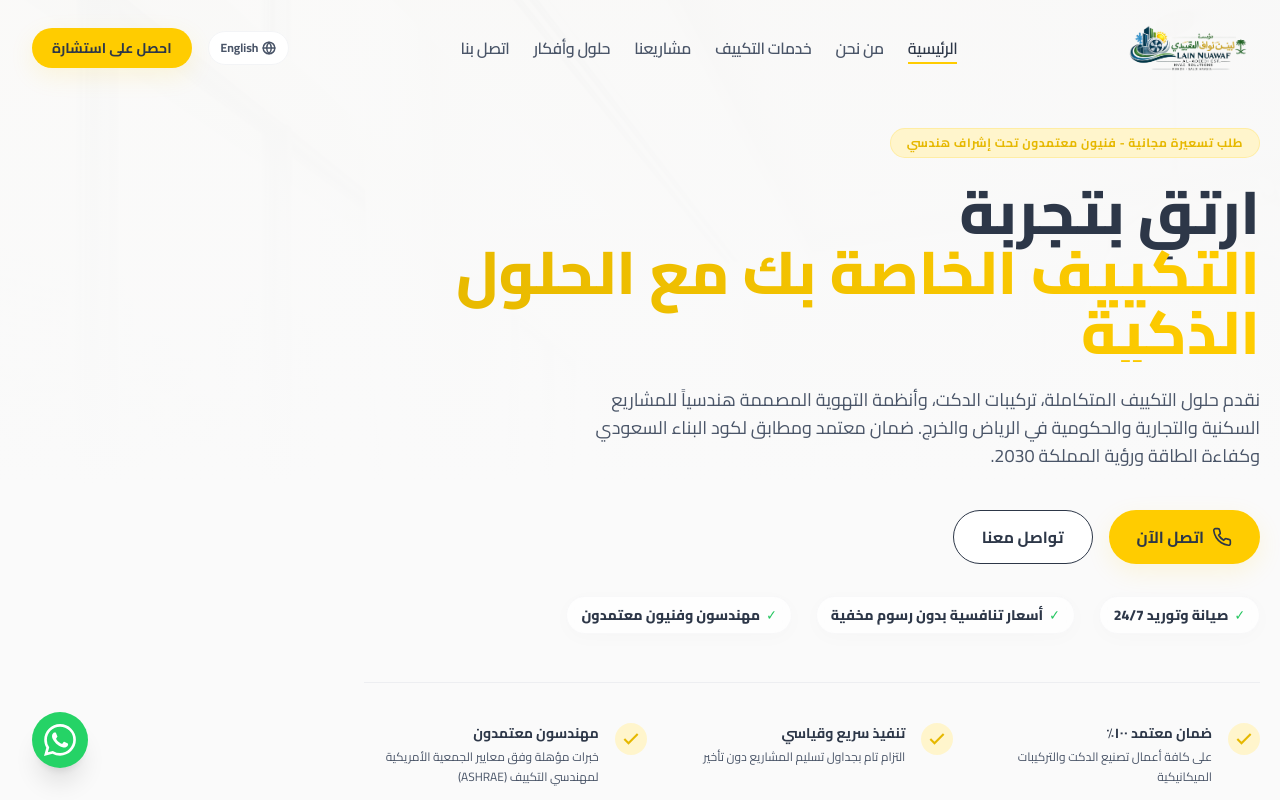
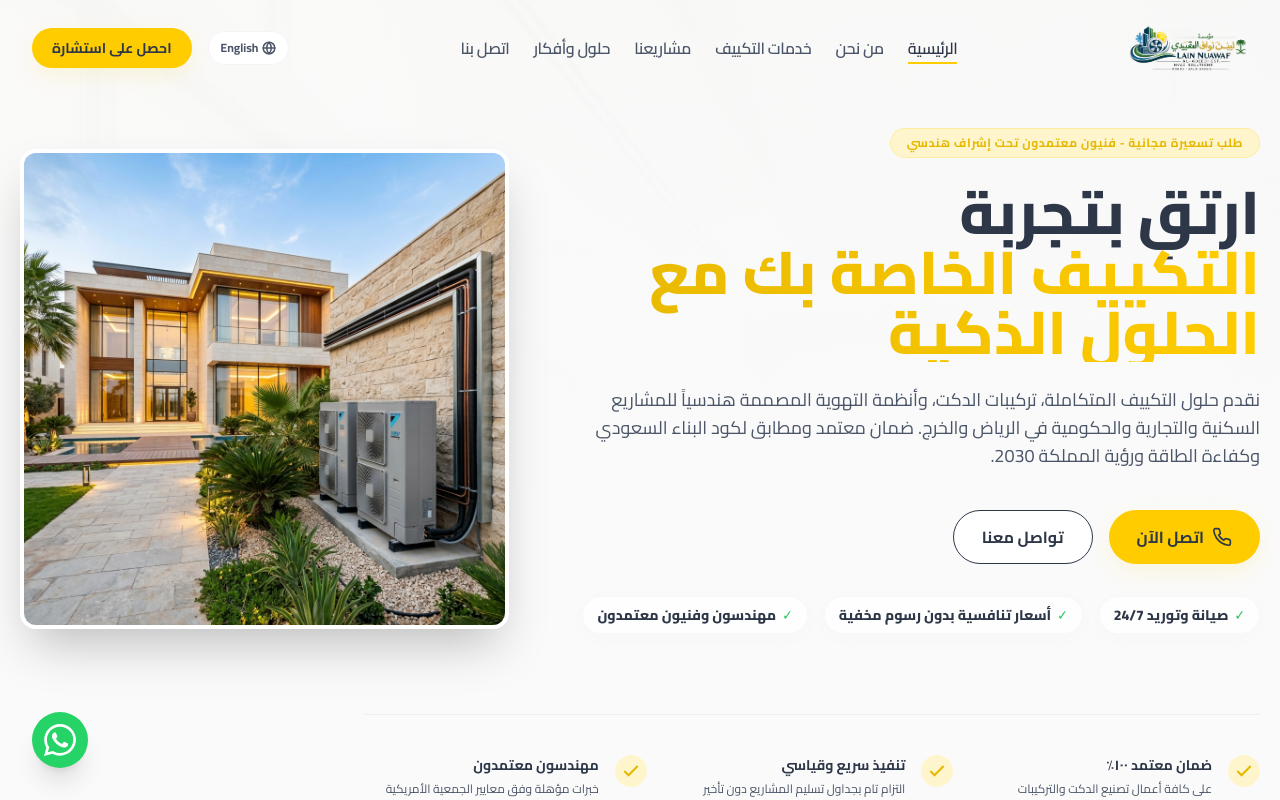
Before and after one commit to TaimorOsman676/lain_nwaif, a Next.js app: page / in a window 1280 px wide. Shown: the top 800 px of the page. Built offline with nearby package versions, Linux system fonts and the light colour scheme.

Commit message:
Refactor homepage hero to split layout with high-impact contracting photo for improved ads conversion

```diff
--- a/src/app/page.tsx
+++ b/src/app/page.tsx
@@ -207,6 +207,9 @@ export default function Home() {
         </div>
 
         <div className="container mx-auto px-5 z-10 relative">
+          <div className="grid grid-cols-1 lg:grid-cols-12 gap-12 items-center">
+            {/* Left Column: Copy & Actions */}
+            <div className="lg:col-span-7 flex flex-col items-start text-start">
               <span className="inline-block bg-brand-yellowLight text-brand-yellowDark border border-brand-yellow/20 px-4 py-1.5 rounded-full text-xs font-bold uppercase tracking-wider mb-6">
                 {t("hero.badge")}
               </span>
@@ -233,7 +236,7 @@ export default function Home() {
               </div>
 
               {/* Hero Trust Badges */}
-          <div className="flex flex-wrap items-center gap-x-6 gap-y-3 mb-12 text-xs md:text-sm font-black text-brand-slate">
+              <div className="flex flex-wrap items-center gap-x-4 gap-y-3 mb-4 text-xs md:text-sm font-black text-brand-slate">
                 <span className="flex items-center gap-1.5 bg-white/70 backdrop-blur border border-gray-100/60 px-3.5 py-2 rounded-full shadow-premium">
                   <span className="text-green-500 text-sm font-bold">✓</span>
                   {lang === "ar" ? "صيانة وتوريد 24/7" : "24/7 Support & Supply"}
@@ -247,9 +250,23 @@ export default function Home() {
                   {lang === "ar" ? "مهندسون وفنيون معتمدون" : "SCE Certified Engineers"}
                 </span>
               </div>
+            </div>
 
-          {/* Guarantees Matrix */}
-          <div className="grid grid-cols-1 md:grid-cols-3 gap-6 pt-10 border-t border-gray-200/60 max-w-4xl">
+            {/* Right Column: Breathtaking Responsive Image Card */}
+            <div className="lg:col-span-5 relative w-full h-[320px] sm:h-[400px] lg:h-[480px] rounded-2xl overflow-hidden shadow-2xl border-4 border-white">
+              <Image
+                src="/images/hero_attractive.png"
+                alt={lang === "ar" ? "تركيبات تكييف ميكانيكي حديثة الرياض" : "Premium mechanical HVAC installation Riyadh"}
+                fill
+                sizes="(max-width: 1024px) 100vw, 40vw"
+                className="object-cover hover:scale-105 transition-transform duration-500"
+                priority
+              />
+            </div>
+          </div>
+
+          {/* Guarantees Matrix & Info */}
+          <div className="grid grid-cols-1 md:grid-cols-3 gap-6 pt-10 border-t border-gray-200/60 max-w-4xl mt-16">
             {t("hero.guarantees").map((item: any, index: number) => (
               <div key={index} className="flex gap-4 items-start">
                 <div className="w-8 h-8 rounded-full bg-brand-yellowLight text-brand-yellowDark flex items-center justify-center flex-shrink-0">
```
Also changed, not shown: public/images/hero_attractive.png (added). Lines whose indentation alone changed are shown as unchanged.
